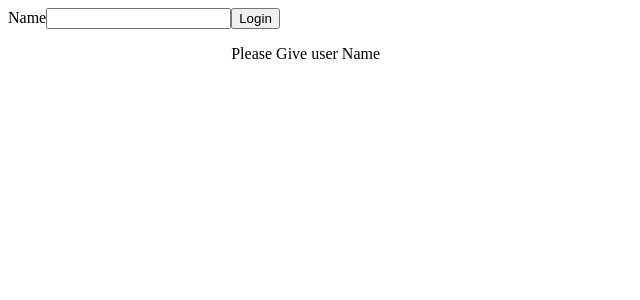
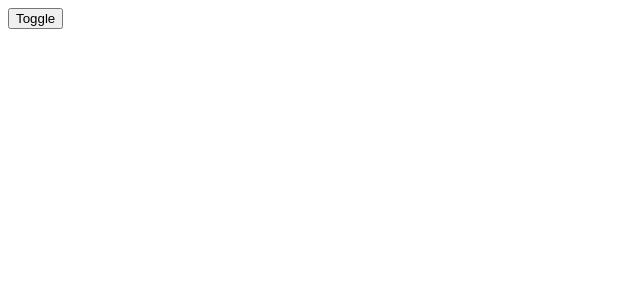
Before and after one commit to Rahiman047/practiseProjects, a React (Vite) app: page / in a window 1280 px wide. Shown: the top 300 px of the page, without its empty margins (0-640 px from the left). Built offline with nearby package versions, Linux system fonts and the light colour scheme.

Commit message:
useEffect challenge

```diff
--- a/src/App.jsx
+++ b/src/App.jsx
@@ -6,35 +6,21 @@ import "./App.css";
 const url = "https://api.github.com/users/QuincyLarson";
 
 function App() {
-  const [user, setUser] = useState("");
-  const [userName, setUserName] = useState(null);
+  const [toggle, isToggle] = useState(false);
 
-  const submitUser = () => {
-    setUser("");
-    if (user === "") {
-      setUserName("");
-    }
-    setUserName(user);
+  const ShowComponent = () => {
+    useEffect(() => {
+      console.log("Toggled");
+    }, []);
+    return <h1>Hello Lol</h1>;
   };
 
   return (
-    <div className="card-el">
-      <div>
-        <label htmlFor="user">Name</label>
-        <input
-          type="text"
-          id="user"
-          value={user}
-          onChange={(e) => setUser(e.target.value)}
-        />
-      </div>
-      <div>
-        <button type="button" onClick={submitUser}>
-          {userName ? "Logout" : "Login"}
-        </button>
-        {userName && <p>{`userName is ${userName}`}</p>}
-        {!userName && <p>Please Give user Name</p>}
-      </div>
+    <div>
+      <button type="button" onClick={() => isToggle(!toggle)}>
+        Toggle
+      </button>
+      {toggle && <ShowComponent />}
     </div>
   );
 }
```
